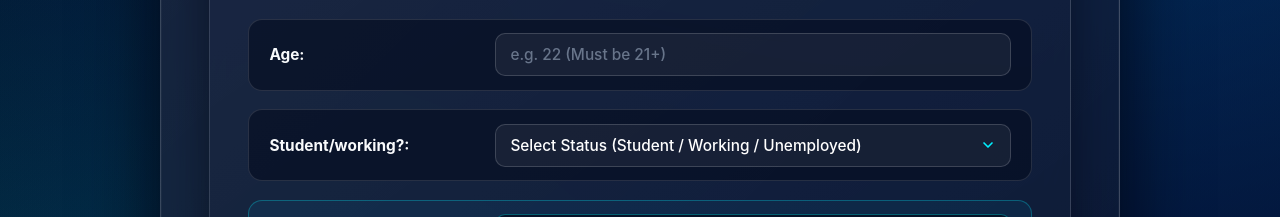
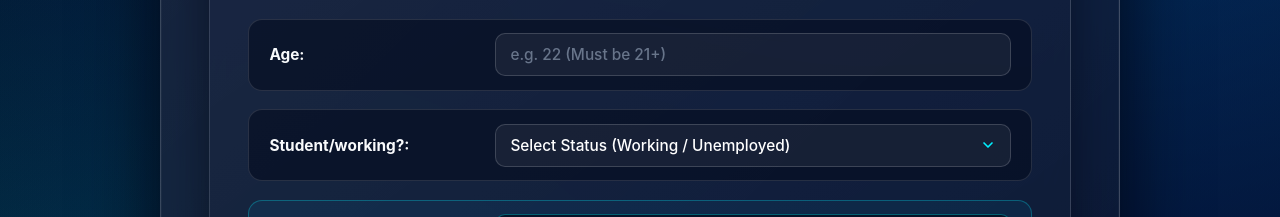
Before and after one commit to akoidolmo/apply-chat-moderation, a plain HTML site: page apply.html in a window 1280 px wide. Shown: the part 820-1037 px from the top of the page. Drawn offline with Linux system fonts and the light colour scheme; a web font is replaced by a local one.

Commit message:
Add files via upload

```diff
--- a/apply.html
+++ b/apply.html
@@ -1122,8 +1122,7 @@
                         <div class="field-row">
                             <label class="field-label" for="field-status">Student/working?:</label>
                             <select id="field-status" class="field-input field-select editable-field" required>
-                                <option value="" disabled selected>Select Status (Student / Working / Unemployed)</option>
-                                <option value="Student">Student</option>
+                                <option value="" disabled selected>Select Status (Working / Unemployed)</option>
                                 <option value="Working">Working</option>
                                 <option value="Unemployed">Unemployed</option>
                             </select>
```
